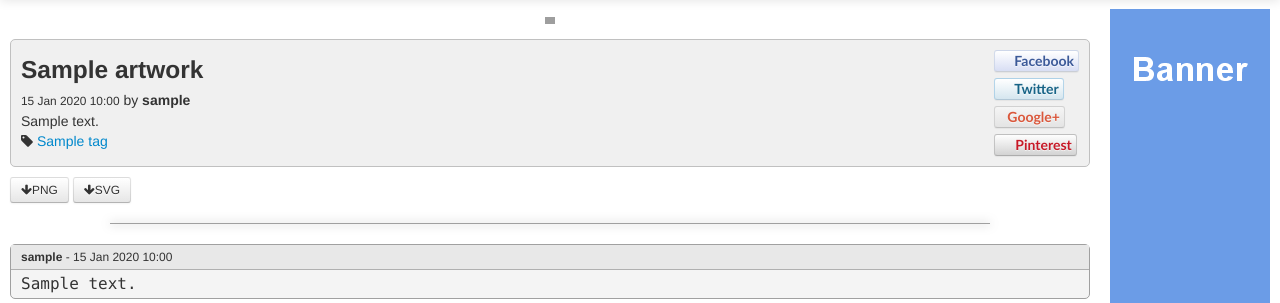
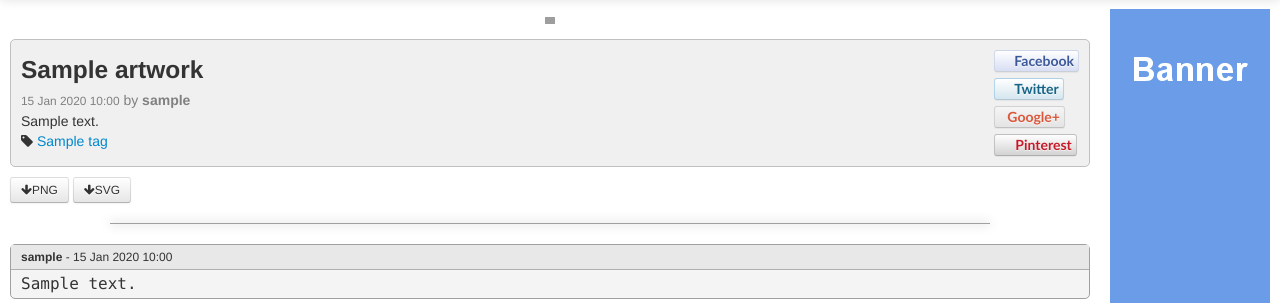
Before and after one commit to vladalexeev/grid-paint, a Django app: template grid-paint/templates/artwork-details.html in a window 1280 px wide. Shown: the part 41-344 px from the top of the page. Run offline with Django 3.2, Linux system fonts and the light colour scheme; the template is opened without the code that fills it: most values are stand-ins (such as "Sample title", 1, 10 or a date in 2020); some libraries are stand-ins or nearby versions; grey boxes are pictures that could not be loaded.

Commit message:
CSS improvements

```diff
--- a/grid-paint/static/css/main.css
+++ b/grid-paint/static/css/main.css
@@ -161,12 +161,16 @@ body {
 	margin-bottom:0;
 }
 
+.image-details-header .artist {
+	font-weight: bold;
+}
+
+.image-details-header .details {
+	color: #808080;
+}
+
 .image-details-actions {
 	margin:10px;
-}
-
-.image-details-artist {
-	font-weight: bold;
 }
 
 .image-details-comments {
--- a/grid-paint/templates/artwork-details.html
+++ b/grid-paint/templates/artwork-details.html
@@ -26,7 +26,7 @@
 		</div>
 
 		<h3 id="artwork-name">{{ artwork.name }}</h3>
-		<div><small>{{ artwork.date|date:"d M Y H:i" }}</small> by <span class="image-details-artist">{{ artwork.author.nickname }}</span></div>
+		<div class="details"><small>{{ artwork.date|date:"d M Y H:i" }}</small> by <span class="artist">{{ artwork.author.nickname }}</span></div>
 		<div style="white-space: pre;">{{ artwork.description|default_if_none:"" }}</div>
 		{% if artwork.tags %}
 		<div>
```
